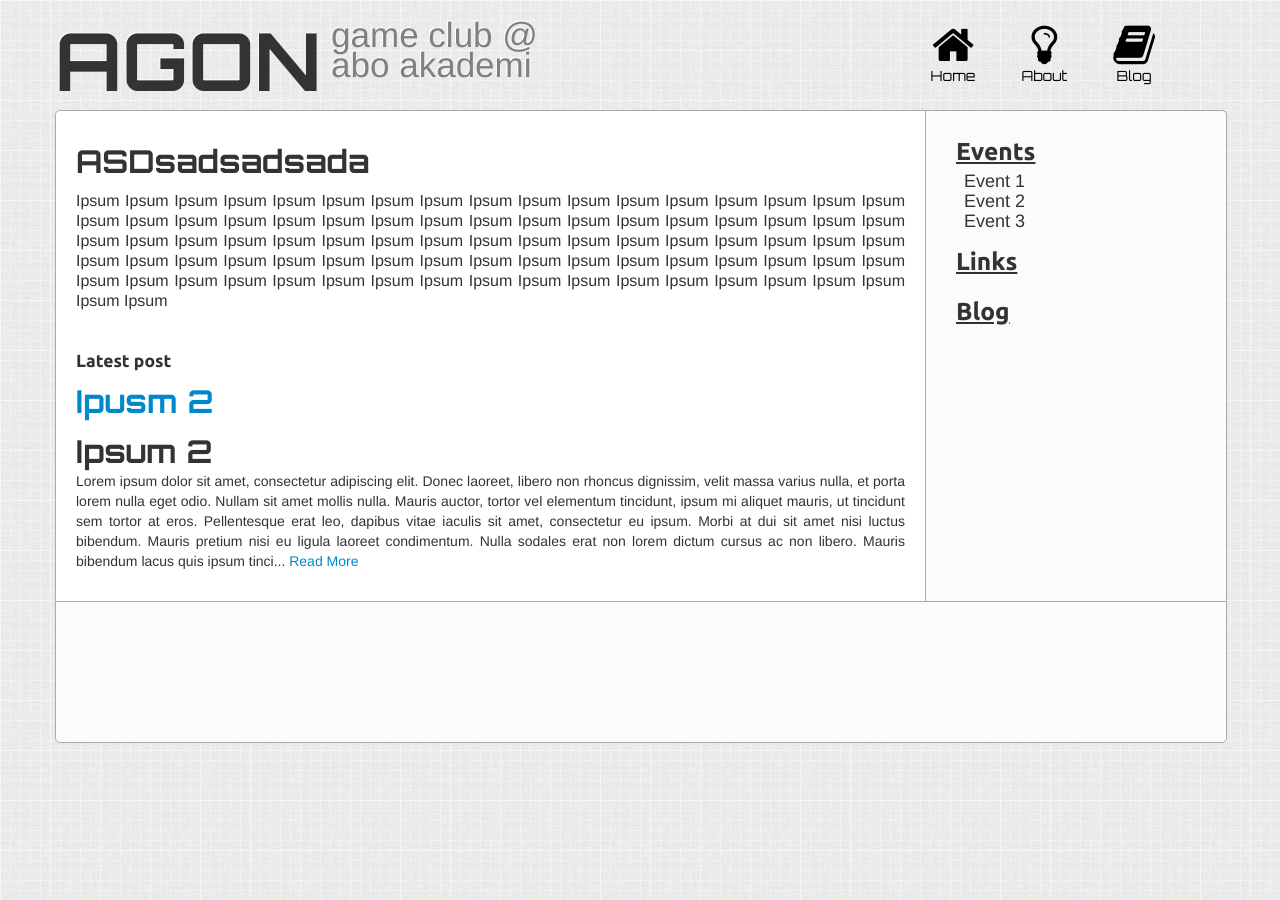
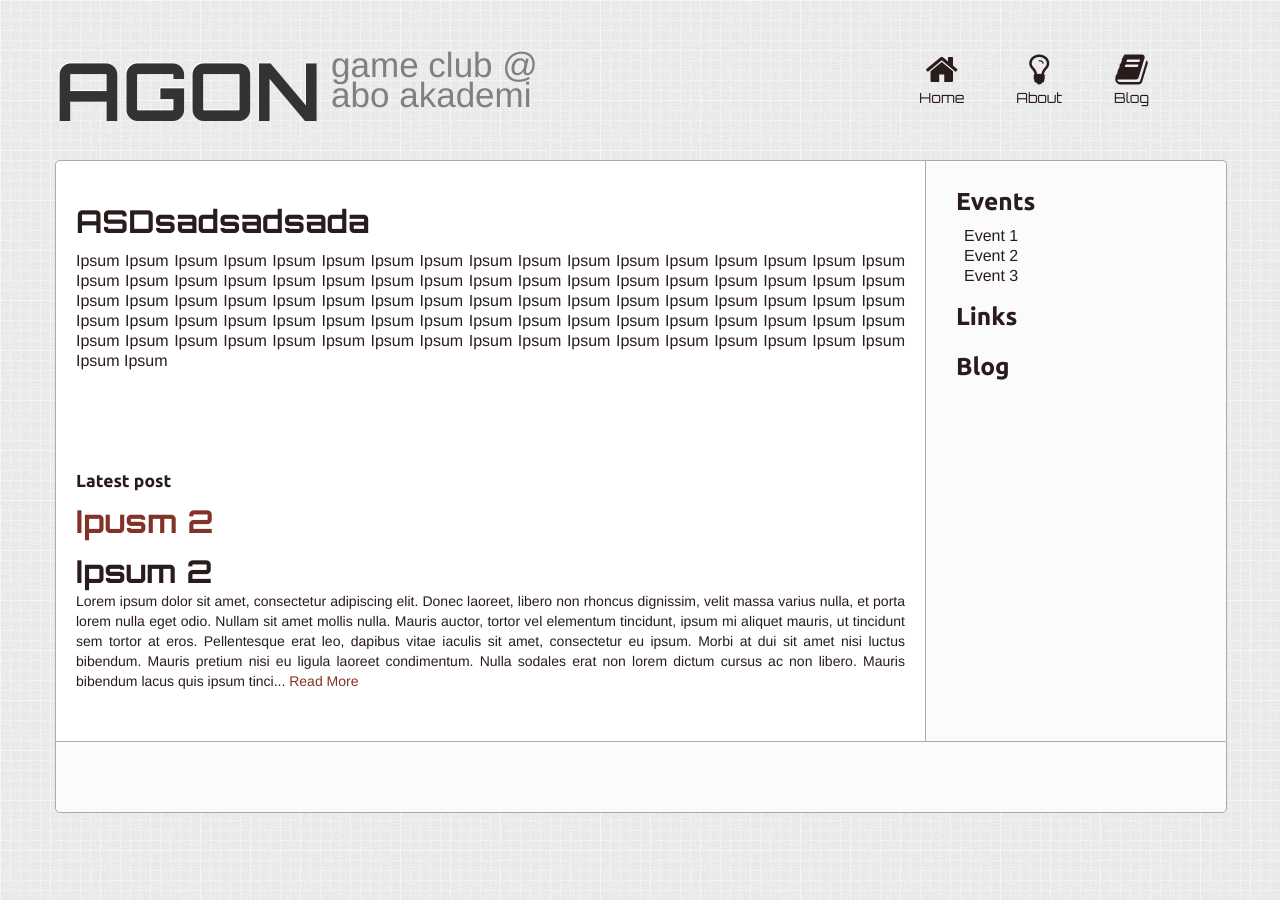
Before and after one commit to danielwarna/abogameclub, a Jekyll site: the page built from index.html, in a window 1280 px wide. Built offline with Jekyll 4.4.1, drawn with Linux system fonts in a browser that asks for light colours; nearby versions of some CDN libraries.

Commit message:
Whitespace, consistancy and some slight refractoring.

```diff
--- a/css/main.css
+++ b/css/main.css
@@ -1,7 +1,13 @@
 /*main.css*/
 
+/* Basic styles */
 body {
 	background: url(../img/noisy_grid.png);
+	color: #2A1C1C; /* based on: http://www.colourlovers.com/palette/1306646/Basic_Pleasure_Model */ /* a.k.a. Blade Runner */
+}
+
+a, a:hover {
+	color: #823229; /* based on: http://www.colourlovers.com/palette/1306646/Basic_Pleasure_Model */
 }
 
 h1,h2 {
@@ -12,8 +18,10 @@ h3,h4 {
 }
 
 
+/* Layout */
+
 .maincontent {
-	min-height: 35em !important ;
+	min-height: 35em !important;
 	background-color: #fff;
 	border-right: solid 1px #aaa;
 	padding: 20px;
@@ -25,13 +33,13 @@ h3,h4 {
 }
 
 .sidebar h3 {
-	margin-bottom: 0px;
-	text-decoration: underline;
+	margin-top: 10px;
+	margin-bottom: 5px;
 }
 
 .sidebar ul {
 	list-style-type: none;
-	font-size: 18px;
+	font-size: 16px;
 	margin-left: 8px;
 }
 
@@ -48,26 +56,21 @@ h3,h4 {
 
 .footer {
 	background-color: #fbfbfb;
-	height: 10em;
+	height: 5em;
 	margin-bottom: 2em;
 	border: solid 1px #aaa;
 	border-bottom-right-radius: 5px;
 	border-bottom-left-radius: 5px;
 }
 
-.hello {
-	font-size: 16px;
-	margin-bottom: 40px;
-}
 
 #copyright {
 	text-align: center;
 }
 
 .masterhead {
-	margin-top:10px;
-	margin-bottom: 0px;
-	height: 100px;
+	margin: 40px 0;
+	height: 80px;
 }
 
 .masterhead ul {
@@ -78,14 +81,18 @@ h3,h4 {
 }
 
 
-.nav a {
-	color: black;
-	font-size: 45px;
-	padding-top: 20px !important;
+.nav > li > a {
+	color: #2A1C1C;
+	font-size: 35px;
+	padding-top: 20px;
 	text-align: center;
-	padding: 20px 18px 8px 18px !important;
+	padding: 20px 18px 8px 18px;
 	margin: 0 8px;
 
+}
+.nav > li > a:hover {
+	background: none;
+	color: #823229;
 }
 
 .nav p {
@@ -117,13 +124,23 @@ h3,h4 {
 	color: gray;
 	float:left;
 	padding-left: 10px;
-	text-shadow: -1px -1px 1px #fff;
 }
 
 #logo a:hover {
 	text-decoration: none;
 }
 
+
+.hello {
+	font-size: 16px;
+	margin-bottom: 100px;
+	margin-top: 20px;
+}
+
+
+#blog {
+	margin-bottom: 30px;
+}
 
 #blog hr {
 	margin-top: 0;
```
